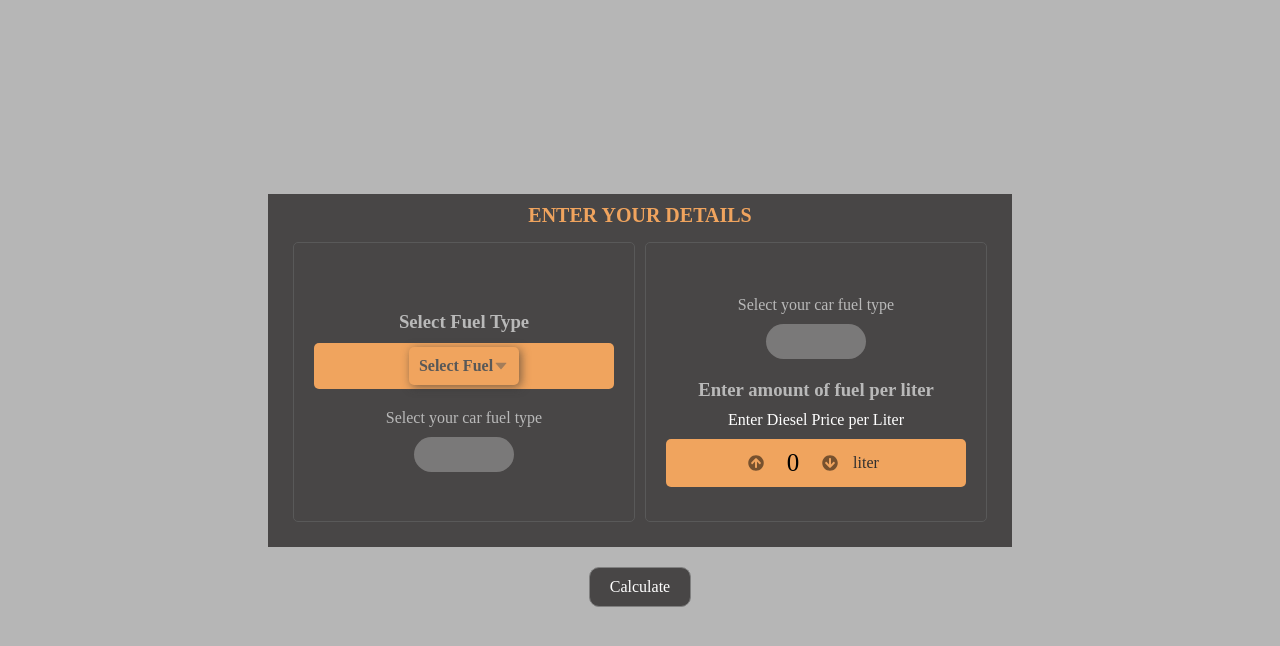
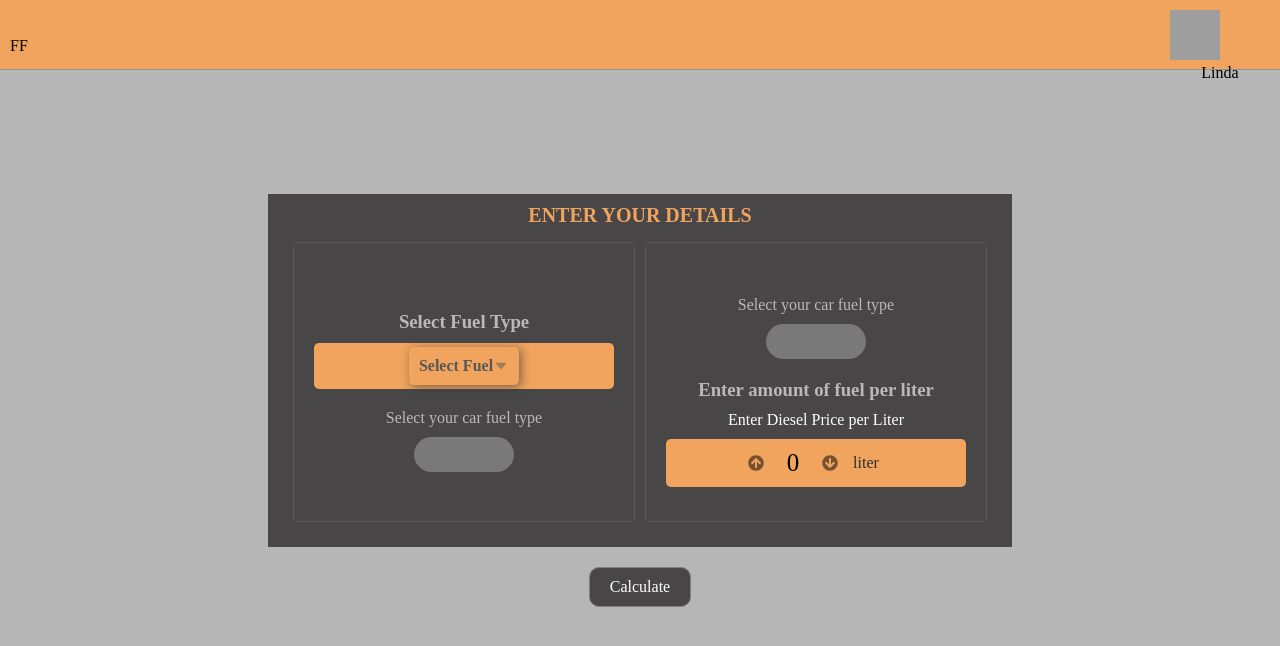
Before and after one commit to Yonela-Johannes/Fuel-app, a React (Create React App) app: page / in a window 1280 px wide. Shown: the top 646 px of the page. Built offline with nearby package versions, Linux system fonts and the light colour scheme; grey boxes are pictures that could not be loaded.

Commit message:
navigation

```diff
--- a/src/App.js
+++ b/src/App.js
@@ -1,9 +1,14 @@
 import { HomeScreen } from './screens/HomeScreen';
+import { Navbar } from './components/navbar/Navbar';
 import './app.css';
+import { user } from './assets/user'
 
 function App() {
   return (
     <div className="app">
+      <div className='nav'>
+        <Navbar user={user} />
+      </div>
       <HomeScreen />
     </div>
   );
--- a/src/app.css
+++ b/src/app.css
@@ -12,15 +12,24 @@
   --secondary-bg-cl: #484646;
   --primary--desktop-bg: rgb(182, 182, 182);
 }
+
+.nav {
+  display: hidden;
+  position: absolute;
+  top: 1;
+  background-color: red;
+
+}
 /* main app */
 .app{
+  position: relative;
   display: flex;
   flex-direction: column;
-  justify-content: center;
-  align-items: center;
+  /* justify-content: center; */
+  /* align-items: center; */
     width: 100vw;
-    background-color: var(--main-bg-cl);
-    min-height: 100vh;
+    /* background-color: var(--main-bg-cl); */
+    /* min-height: 100vh; */
 }
 .wrapper{
   display: flex;
@@ -57,7 +66,16 @@ input{
   font-size: 20px;
 }
 @media screen and (min-width: 752px){
+  .nav {
+    position: absolute;
+    top: 0;
+    width: 100%;
+    height: 70px;
+    background-color: var(--main-cl);
+    border-bottom: .2px solid rgb(150, 150, 150);
+  }
   .app{
+    position: relative;
     display: flex;
     flex-direction: row;
     justify-content: center;
--- /dev/null
+++ b/src/assets/user.js
@@ -0,0 +1,9 @@
+export const user = [
+    {
+        name: 'Linda',
+        image: '../img/linda.png',
+        age: 40,
+        location: 'Limpompo',
+        fuel: ''
+    }
+]
--- /dev/null
+++ b/src/components/navbar/Navbar.jsx
@@ -0,0 +1,18 @@
+import './navbar.css'
+
+export const Navbar = ({user}) => {
+    const currentUser = user[0]
+
+    console.log(currentUser.image)
+  return (
+    <div className='navbar'>
+        <div className="logo">
+            <span>F</span>F
+        </div>
+        <div className="userProfile">
+            <img className='avatar'  src={currentUser.image} alt= ' avatar '/>
+            <p>{currentUser.name}</p>
+        </div>
+    </div>
+  )
+}
--- /dev/null
+++ b/src/components/navbar/navbar.css
@@ -0,0 +1,13 @@
+
+.navbar{
+    display: flex;
+    text-align: center;
+    align-items: center;
+    justify-content: space-between;
+    padding: 10px;
+}
+.avatar {
+    width: 50px;
+    height: 50px;
+    margin-right: 50px;
+}
--- a/src/mocha/index.html
+++ b/src/mocha/index.html
@@ -8,12 +8,12 @@
     <title>Fuel Forecast</title>
     <link rel="stylesheet" href="https://cdnjs.cloudflare.com/ajax/libs/mocha/9.0.2/mocha.css">
 </head>
+
 <body>
     <div id="mocha"></div>
     <script src="https://cdnjs.cloudflare.com/ajax/libs/mocha/9.0.2/mocha.min.js" charset="utf-8"></script>
     <script src="https://cdnjs.cloudflare.com/ajax/libs/chai/3.5.0/chai.min.js"></script>
     <script src="./test/fuelforecast.test.js" type="module"></script>
-    <!-- <script src="./fuelforecast.js" type="module"></script> -->
 </body>
 
 </html>
--- a/src/screens/HomeScreen.jsx
+++ b/src/screens/HomeScreen.jsx
@@ -3,8 +3,7 @@ import './screens.css'
 export const HomeScreen = () => {
   return (
     <div>
-      {/* Main content */}
-        <Main />
+      <Main />
     </div>
   )
 }
```
Also changed, not shown: src/img/linda.png (added).
